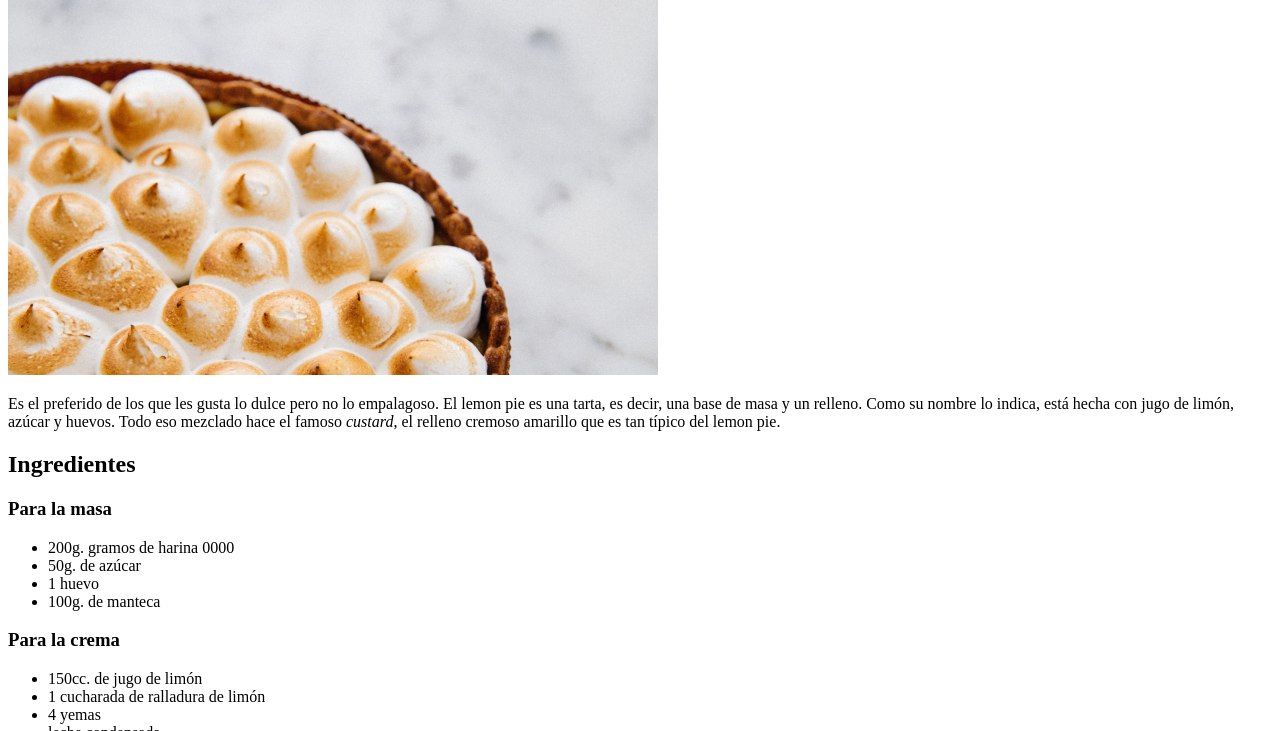
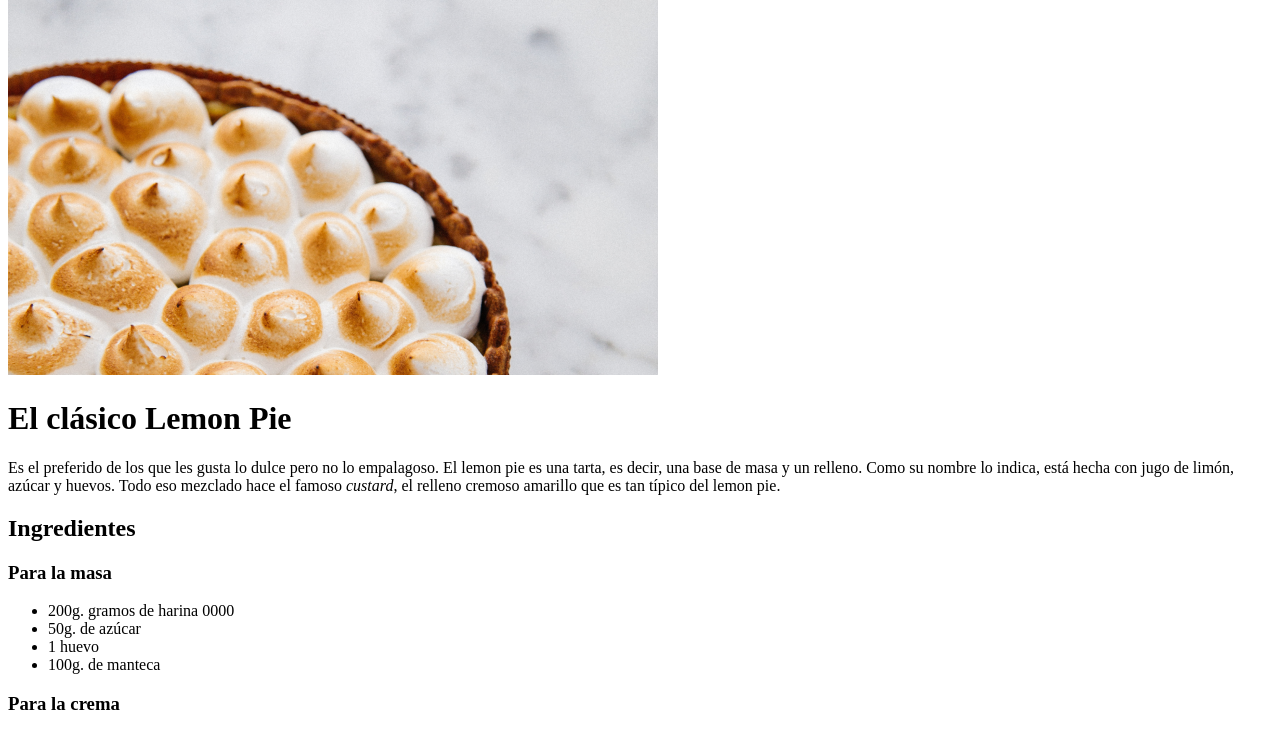
Before and after one commit to luvalenciaq/Lemon-pie, a plain HTML site: page index.html in a window 1280 px wide. Shown: the part 65-796 px from the top of the page. Drawn offline with Linux system fonts and the light colour scheme.

Commit message:
edición h1

```diff
--- a/index.html
+++ b/index.html
@@ -10,8 +10,9 @@
 </header>
 <br>
 <main>
-   <a href="https://2trendies.com/cocina/lemon-pie-de-crema-de-limon-y-merengue-suizo-receta-paso-a-paso" target="_blank"><img src="/img/lemon-pie 1.png" alt="lemon-pie"></a>
-<p>Es el preferido de los que les gusta lo dulce pero no lo empalagoso. El lemon pie es una tarta, es decir, una base de masa y un relleno. Como su nombre lo indica, está hecha con jugo de limón, azúcar y huevos. Todo eso mezclado hace el famoso <i>custard</i>, el relleno cremoso amarillo que es tan típico del lemon pie.</p>
+    <a href="https://2trendies.com/cocina/lemon-pie-de-crema-de-limon-y-merengue-suizo-receta-paso-a-paso" target="_blank"><img src="/img/lemon-pie 1.png" alt="lemon-pie"></a>
+    <h1>El clásico Lemon Pie</h1>
+    <p>Es el preferido de los que les gusta lo dulce pero no lo empalagoso. El lemon pie es una tarta, es decir, una base de masa y un relleno. Como su nombre lo indica, está hecha con jugo de limón, azúcar y huevos. Todo eso mezclado hace el famoso <i>custard</i>, el relleno cremoso amarillo que es tan típico del lemon pie.</p>
 <h2>Ingredientes
     <h3>Para la masa</h3>
     <ul>
```
